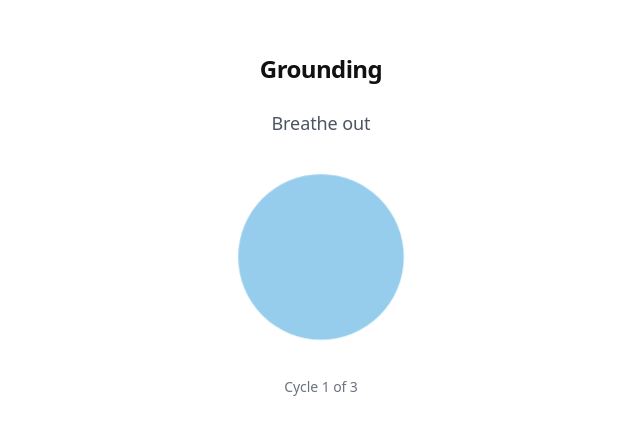
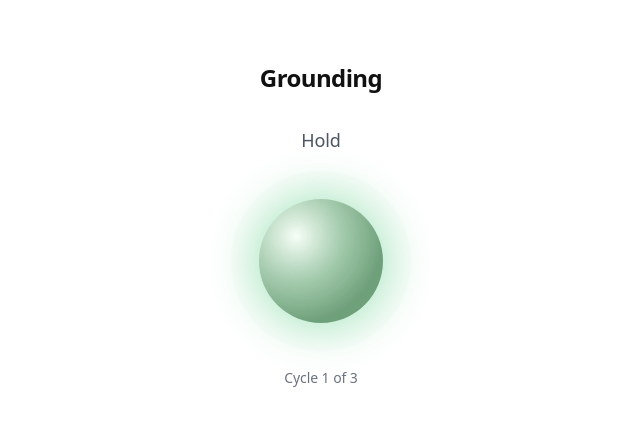
Before and after one commit to caseytaitel/pkkle, a React app in the folder frontend/: page /sos/ground in a window 1280 px wide. Shown: the part 175-610 px from the top of the page, without its empty margins (319-959 px from the left). Built offline with nearby package versions, Linux system fonts and the light colour scheme; the HTML template or start-up script is replaced by a standard one.

Commit message:
feat(breathing-visual): stabilize orb + glow baseline

```diff
--- /dev/null
+++ b/frontend/src/components/breathing/BreathingVisual.tsx
@@ -0,0 +1,76 @@
+import { useEffect, useState } from "react";
+import type { PhaseKey } from "./useBreathingPhases";
+
+const ORB_BASE = 150; // overall orb size
+const ORB_CENTER = ORB_BASE / 2;
+
+const INHALE_RADIUS = 62;
+const EXHALE_RADIUS = 42;
+
+interface BreathingVisualProps {
+  phaseKey: PhaseKey;
+}
+
+export function BreathingVisual({ phaseKey }: BreathingVisualProps) {
+  const [radius, setRadius] = useState(EXHALE_RADIUS);
+
+  const isInhaleOrHold = phaseKey === "inhale" || phaseKey === "holdFull";
+
+  useEffect(() => {
+    const target = isInhaleOrHold ? INHALE_RADIUS : EXHALE_RADIUS;
+    setRadius(target);
+  }, [isInhaleOrHold]);
+
+  return (
+    <div className="relative flex items-center justify-center">
+      {/* SOFT HALO / CLOUD */}
+      <div
+        className="pointer-events-none absolute rounded-full"
+        style={{
+          width: ORB_BASE * 1.2,
+          height: ORB_BASE * 1.2,
+          background: `
+            radial-gradient(
+              circle,
+              rgba(180, 220, 195, 0.22) 0%,
+              rgba(180, 220, 195, 0.12) 45%,
+              rgba(180, 220, 195, 0.03) 80%,
+              rgba(180, 220, 195, 0.00) 100%
+            )
+          `,
+        }}
+      />
+
+      {/* GLOWING ORB */}
+      <svg
+        width={ORB_BASE}
+        height={ORB_BASE}
+        viewBox={`0 0 ${ORB_BASE} ${ORB_BASE}`}
+        className="relative z-10"
+        style={{
+          // symmetric glow hugging the orb
+          filter: "drop-shadow(0 0 26px rgba(34, 197, 94, 0.45))",
+        }}
+      >
+        <defs>
+          {/* green performance orb with bright core */}
+          <radialGradient id="orbGradient" cx="30%" cy="30%" r="70%">
+            <stop offset="0%" stopColor="#F6FFF7" stopOpacity={1} />     {/* soft white core */}
+            <stop offset="55%" stopColor="#A0C7A9" stopOpacity={0.95} /> {/* natural mid-green */}
+            <stop offset="100%" stopColor="#6EA07A" stopOpacity={1} />   {/* deeper edge shading */}
+          </radialGradient>
+        </defs>
+
+        <circle
+          cx={ORB_CENTER}
+          cy={ORB_CENTER}
+          r={radius}
+          fill="url(#orbGradient)"
+          style={{
+            transition: "r 4000ms ease-in-out",
+          }}
+        />
+      </svg>
+    </div>
+  );
+}
--- /dev/null
+++ b/frontend/src/components/breathing/useBreathingPhases.ts
@@ -0,0 +1,73 @@
+import { useEffect, useState } from "react";
+
+export type PhaseKey = "inhale" | "holdFull" | "exhale" | "holdEmpty";
+
+export interface BreathingPhase {
+  key: PhaseKey;
+  label: string;
+}
+
+interface UseBreathingPhasesOptions {
+  phaseDurationMs?: number;
+  totalCycles?: number;
+  autoStart?: boolean;
+  onComplete?: () => void;
+}
+
+interface BreathingState {
+  phase: BreathingPhase;
+  cycle: number;
+  totalCycles: number;
+}
+
+const PHASES: BreathingPhase[] = [
+  { key: "inhale",    label: "Breathe in" },
+  { key: "holdFull",  label: "Hold" },
+  { key: "exhale",    label: "Breathe out" },
+  { key: "holdEmpty", label: "Hold" },
+];
+
+export function useBreathingPhases(
+  options: UseBreathingPhasesOptions = {}
+): BreathingState {
+  const {
+    phaseDurationMs = 4000,
+    totalCycles = 3,
+    autoStart = true,
+    onComplete,
+  } = options;
+
+  const [phaseIndex, setPhaseIndex] = useState(0);
+  const [cycle, setCycle] = useState(1);
+
+  useEffect(() => {
+    if (!autoStart) return;
+
+    const timer = setTimeout(() => {
+      const nextPhaseIndex = (phaseIndex + 1) % PHASES.length;
+
+      // If we wrapped back to phase 0, we completed a cycle
+      if (nextPhaseIndex === 0) {
+        if (cycle < totalCycles) {
+          setCycle((prev) => prev + 1);
+        } else {
+          // completed all cycles
+          if (onComplete) {
+            onComplete();
+          }
+          return;
+        }
+      }
+
+      setPhaseIndex(nextPhaseIndex);
+    }, phaseDurationMs);
+
+    return () => clearTimeout(timer);
+  }, [autoStart, cycle, phaseDurationMs, phaseIndex, totalCycles, onComplete]);
+
+  return {
+    phase: PHASES[phaseIndex],
+    cycle,
+    totalCycles,
+  };
+}
--- a/frontend/src/components/ui/Page.tsx
+++ b/frontend/src/components/ui/Page.tsx
@@ -12,9 +12,9 @@ export default function Page({ title, children }: PageProps) {
   }, []);
 
   return (
-    <div className="min-h-screen px-6 pt-[calc(1rem+var(--safe-top))] pb-[calc(5rem+var(--safe-bottom))] space-y-8 bg-white animate-fade-in">
+    <div className="min-h-screen px-6 pt-[calc(1rem+var(--safe-top))] pb-[calc(6rem+var(--safe-bottom))] bg-white animate-fade-in">
       {title && (
-        <h1 className="text-2xl font-semibold tracking-tight text-[var(--text-primary)]">
+        <h1 className="text-2xl font-semibold tracking-tight text-[var(--text-primary)] mb-4">
           {title}
         </h1>
       )}
--- a/frontend/src/index.css
+++ b/frontend/src/index.css
@@ -1,5 +1,7 @@
+/* Tailwind Base Layer                             */
 @tailwind base;
 
+/* Global Variables                                */
 :root {
   --safe-top: env(safe-area-inset-top);
   --safe-bottom: env(safe-area-inset-bottom);
@@ -9,33 +11,66 @@
   --bg-soft: #f9fafb;
 }
 
+/* Global Element Rules                            */
+
+/* Prevent scrollbar layout shift across pages */
+html {
+  overflow-y: scroll;
+}
+
+/* Scrolling + touch behavior */
+html,
+body {
+  overscroll-behavior-y: none;
+  -webkit-tap-highlight-color: transparent;
+}
+
+/* Global background */
+body {
+  background: white;
+}
+
+/* Tailwind Base Layer Overrides (Typography, etc.) */
 @layer base {
-  h1, h2, h3 {
+  h1,
+  h2,
+  h3 {
     font-family: ui-sans-serif, system-ui, -apple-system, BlinkMacSystemFont;
     font-weight: 600;
     letter-spacing: -0.01em;
     color: var(--text-primary);
   }
 
-  p, span, label {
+  p,
+  span,
+  label {
     color: var(--text-secondary);
     font-weight: 400;
     letter-spacing: -0.005em;
   }
 }
 
+/* Tailwind Components & Utilities                 */
 @tailwind components;
 @tailwind utilities;
 
-html, body {
-  overscroll-behavior-y: none;
-  -webkit-tap-highlight-color: transparent;
+/* Ring Glow                                  */
+@keyframes holdHaloPulse {
+  0% {
+    opacity: 0.45;
+    transform: scale(1);
+  }
+  50% {
+    opacity: 0.9;
+    transform: scale(1.04);
+  }
+  100% {
+    opacity: 0.45;
+    transform: scale(1);
+  }
 }
 
-body {
-  background: white;
-}
-
+/* Page Transition Classes                         */
 .page-enter {
   opacity: 0;
   transform: translateY(6px);
@@ -47,6 +82,29 @@ body {
   transition: opacity 120ms ease, transform 120ms ease;
 }
 
+/* Global Animations                               */
+/* Gentle inward-outward halo pulse */
+@keyframes halo-breathe {
+  0% {
+    transform: scale(1);
+    opacity: 0.52;
+  }
+  50% {
+    transform: scale(1.04);
+    opacity: 0.85;
+  }
+  100% {
+    transform: scale(1);
+    opacity: 0.52;
+  }
+}
+
+.halo-pulse {
+  animation: halo-breathe 4s ease-in-out infinite;
+  transform-origin: center;
+}
+
+/* Fade-in */
 @keyframes fade-in {
   from {
     opacity: 0;
@@ -62,6 +120,7 @@ body {
   animation: fade-in 0.35s ease-out both;
 }
 
+/* Soft pulse */
 @keyframes soft-pulse {
   0% { filter: brightness(1); }
   50% { filter: brightness(1.15); }
@@ -72,6 +131,7 @@ body {
   animation: soft-pulse 6s ease-in-out infinite;
 }
 
+/* Success pop */
 @keyframes success-pop {
   0% {
     transform: scale(0.4);
@@ -90,6 +150,11 @@ body {
   animation: success-pop 0.45s cubic-bezier(0.16, 1, 0.3, 1) both;
 }
 
+.success-check {
+  animation: success-pop 0.45s cubic-bezier(0.16, 1, 0.3, 1) both;
+}
+
+/* Subtle pop */
 @keyframes subtle-pop {
   0% { transform: scale(0.92); opacity: 0.2; }
   45% { transform: scale(1.07); opacity: 1; }
@@ -97,17 +162,10 @@ body {
 }
 
 .animate-subtle-pop {
-    animation: subtle-pop 0.65s cubic-bezier(0.16, 1, 0.3, 1);
-  }
-
-  .animate-subtle-pop {
   animation: subtle-pop 0.25s ease-out both;
 }
 
-  .success-check {
-    animation: success-pop 0.45s cubic-bezier(0.16, 1, 0.3, 1) both;
-  }
-
+/* Loader spin */
 @keyframes subtle-spin {
   0% { transform: rotate(0deg); }
   100% { transform: rotate(360deg); }
--- a/frontend/src/pages/sos/ChatbotPage.tsx
+++ b/frontend/src/pages/sos/ChatbotPage.tsx
@@ -10,22 +10,26 @@ export default function ChatbotPage() {
 
   return (
     <Page title="Reflect">
-      <p className="text-gray-700 leading-relaxed mb-2">
+      <p className="text-[var(--text-secondary)] leading-relaxed">
         What’s coming up for you right now?
         You can write as much or as little as you’d like.
       </p>
 
+      <div className="animate-fade-in delay-100">
         <Textarea
-        className="h-40"
+          className="h-40 mt-2"
           autoFocus
           placeholder="Write anything on your mind..."
           value={text}
           onChange={(e) => setText(e.target.value)}
         />
+      </div>
 
-      <Button onClick={() => navigate("/")}>
+      <div className="pt-2">
+        <Button className="w-full" onClick={() => navigate("/")}>
           Done
         </Button>
+      </div>
     </Page>
   );
 }
--- a/frontend/src/pages/sos/GroundingPage.tsx
+++ b/frontend/src/pages/sos/GroundingPage.tsx
@@ -1,68 +1,32 @@
-import { useEffect, useState } from "react";
 import { useNavigate } from "react-router-dom";
-
-const PHASES = [
-  { label: "Breathe in", duration: 4000 },
-  { label: "Hold", duration: 2000 },
-  { label: "Breathe out", duration: 4000 },
-];
+import { useBreathingPhases } from "../../components/breathing/useBreathingPhases";
+import { BreathingVisual } from "../../components/breathing/BreathingVisual";
 
 export default function GroundingPage() {
   const navigate = useNavigate();
-  const [phaseIndex, setPhaseIndex] = useState(0);
-  const [cycle, setCycle] = useState(1);
-  const [scale, setScale] = useState("scale-75");
 
-  useEffect(() => {
-    const current = PHASES[phaseIndex];
-
-    // Animation
-    if (current.label === "Breathe in") setScale("scale-125");
-    if (current.label === "Hold") setScale("scale-125");
-    if (current.label === "Breathe out") setScale("scale-75");
-
-    const timer = setTimeout(() => {
-      const next = phaseIndex + 1;
-
-      if (next < PHASES.length) {
-        setPhaseIndex(next);
-      } else {
-        // Completed a full cycle
-        if (cycle < 3) {
-          setCycle(cycle + 1);
-          setPhaseIndex(0);
-        } else {
-          navigate("/sos/chat");
-        }
-      }
-    }, current.duration);
-
-    return () => clearTimeout(timer);
-  }, [phaseIndex, cycle, navigate]);
+  const { phase, cycle, totalCycles } = useBreathingPhases({
+    phaseDurationMs: 4000,
+    totalCycles: 3,
+    onComplete: () => {
+      navigate("/sos/chat");
+    },
+  });
 
   return (
-    <div className="min-h-screen flex flex-col items-center justify-center px-6 py-10 text-center space-y-6">
-
+    <div className="min-h-screen flex flex-col items-center justify-center px-6 py-10 text-center space-y-8">
       <h1 className="text-2xl font-semibold tracking-tight">
         Grounding
       </h1>
 
       <p className="text-lg text-gray-600">
-        {PHASES[phaseIndex].label}
+        {phase.label}
       </p>
 
-      {/* Breathing Circle */}
-      <div
-        className={`
-          w-48 h-48 rounded-full transition-transform duration-[4000ms]
-          ${scale}
-          animate-soft-pulse
-        `}
-        style={{ backgroundColor: "#87B8D5" }}
-      />
+      <BreathingVisual phaseKey={phase.key} />
 
-      <p className="text-gray-500 text-sm mt-2">
-        Cycle {cycle} of 3
+      <p className="text-gray-500 text-sm">
+        Cycle {cycle} of {totalCycles}
       </p>
     </div>
   );
```
Also changed, not shown: frontend/src/components/navigation/BottomNav.tsx (+5 -5 lines), frontend/src/pages/today/TodayPage.tsx (+22 -23 lines), 1 other file (tests, documents, lock files or other folders). Lines whose indentation alone changed are shown as unchanged.
